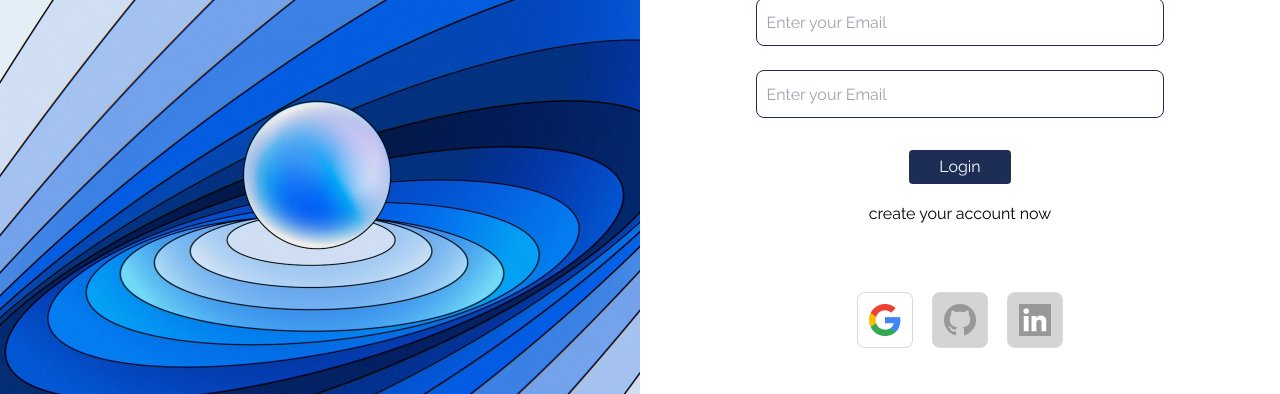
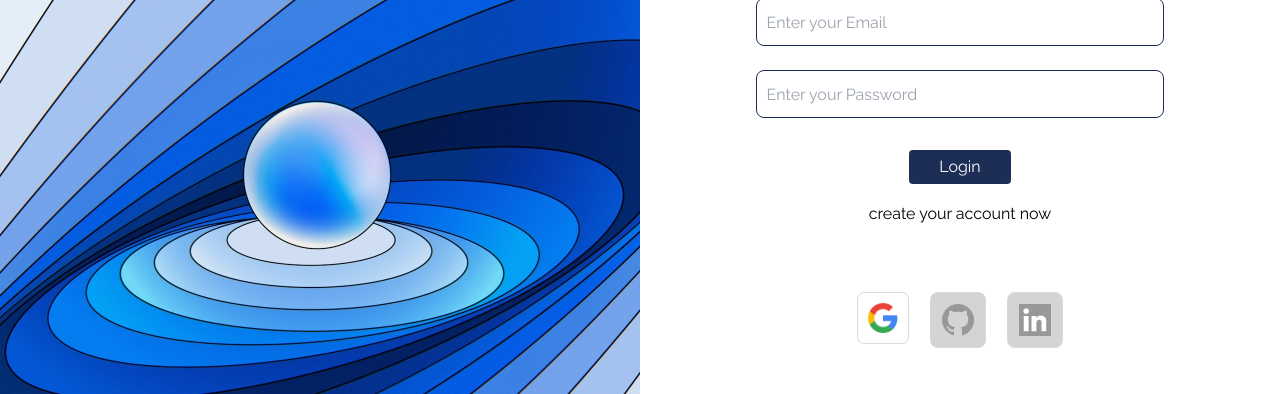
Before and after one commit to ETLOnline/MentorConnect, a Next.js app: page /loginPage in a window 1280 px wide. Shown: the part 214-608 px from the top of the page. Built offline with nearby package versions, Linux system fonts and the light colour scheme; no server answers; the database is empty.

Commit message:
loginPage

```diff
--- a/components/homePage/videoCard.js
+++ b/components/homePage/videoCard.js
@@ -14,7 +14,7 @@ const VideoCard = () => {
       </div>
 
       <div className=" w-full">
-        <div className="flex justify-between ">
+        <div className="flex flex-wrap justify-between ">
           <div className="w-[90%] xs:w-[80%] sm:w-[45%]  lg:w-[30.2%] xl:w-[23.18%]">
             <div className=" flex flex-col gap-4 mb-8  bg-[#F4F4F4] rounded-[12px] overflow-hidden ">
               <div className="relative mx-auto w-[100%] h-[200px] ">
--- a/hooks/useSignin.js
+++ b/hooks/useSignin.js
@@ -3,6 +3,7 @@ import { auth } from "../utils_firebase/config";
 import { AuthContext } from "../contexts/auth_context";
 
 import { toast } from "react-toastify";
+import { getSingleUser } from "../utils_firebase/users";
 
 export const useSinin = () => {
   const { setUser } = useContext(AuthContext);
--- a/pages/loginPage.js
+++ b/pages/loginPage.js
@@ -1,18 +1,23 @@
 import Link from "next/link";
 import React from "react";
-import { useRef, useState } from "react";
+import { useRef, useState, useContext } from "react";
+import { useSinin } from "../hooks/useSignin";
 import Image from "next/image";
+import { loginWithGoogle } from "../utils_firebase/users";
+import { useRouter } from "next/router";
+import { AuthContext } from "../contexts/auth_context";
+import { ToastContainer, toast } from "react-toastify";
 
 export let switchAuthModeHandler;
 
 const Index = () => {
-  const [isLogin, setIsLogin] = useState(true);
+  // const [isLogin, setIsLogin] = useState(false);
 
-  const inputFirstName = useRef();
-  const inputLastName = useRef();
+  const { setUser } = useContext(AuthContext);
+  const router = useRouter();
   const inputGamil = useRef();
   const inputPassword = useRef();
-  const inputConfirmPassword = useRef();
+  const { signin, errors } = useSinin();
 
   let formData;
 
@@ -24,16 +29,17 @@ const Index = () => {
   function submitHandler(event) {
     event.preventDefault();
 
-    if (isLogin) {
     const enteredGmail = inputGamil.current.value;
     const enteredPassword = inputPassword.current.value;
     formData = {
       gmail: enteredGmail,
       password: enteredPassword,
     };
-    }
 
-    LoginWithEmailPassword();
+    console.log(formData);
+    signin(formData, router);
+
+    // LoginWithEmailPassword(formData, router);
   }
 
   return (
@@ -75,10 +81,10 @@ const Index = () => {
                 ref={inputGamil}
               />
               <input
-                type="text"
-                placeholder="Enter your Email"
+                type="password"
+                placeholder="Enter your Password"
                 className="border-[1px] placeholder:pl-[10px] border-[#1C2D56] h-[48px] rounded-[8px] w-full "
-                ref={inputGamil}
+                ref={inputPassword}
               />
             </div>
 
@@ -95,6 +101,10 @@ const Index = () => {
             </div>
 
             <div className="w-[32.22%] gap-[5px] flex justify-between mx-auto mb-[15.57%] mt-[64px]">
+              <div
+                onClick={() => loginWithGoogle(router, setUser, toast)}
+                className="relative h-[52px] w-[52px]"
+              >
                 <Image
                   src="/img/Frame 77.png"
                   alt=""
@@ -102,6 +112,7 @@ const Index = () => {
                   width={56}
                   className="object-cover"
                 />
+              </div>
               <Image
                 src="/img/Frame 78.png"
                 alt=""
```
Lines whose indentation alone changed are shown as unchanged.
